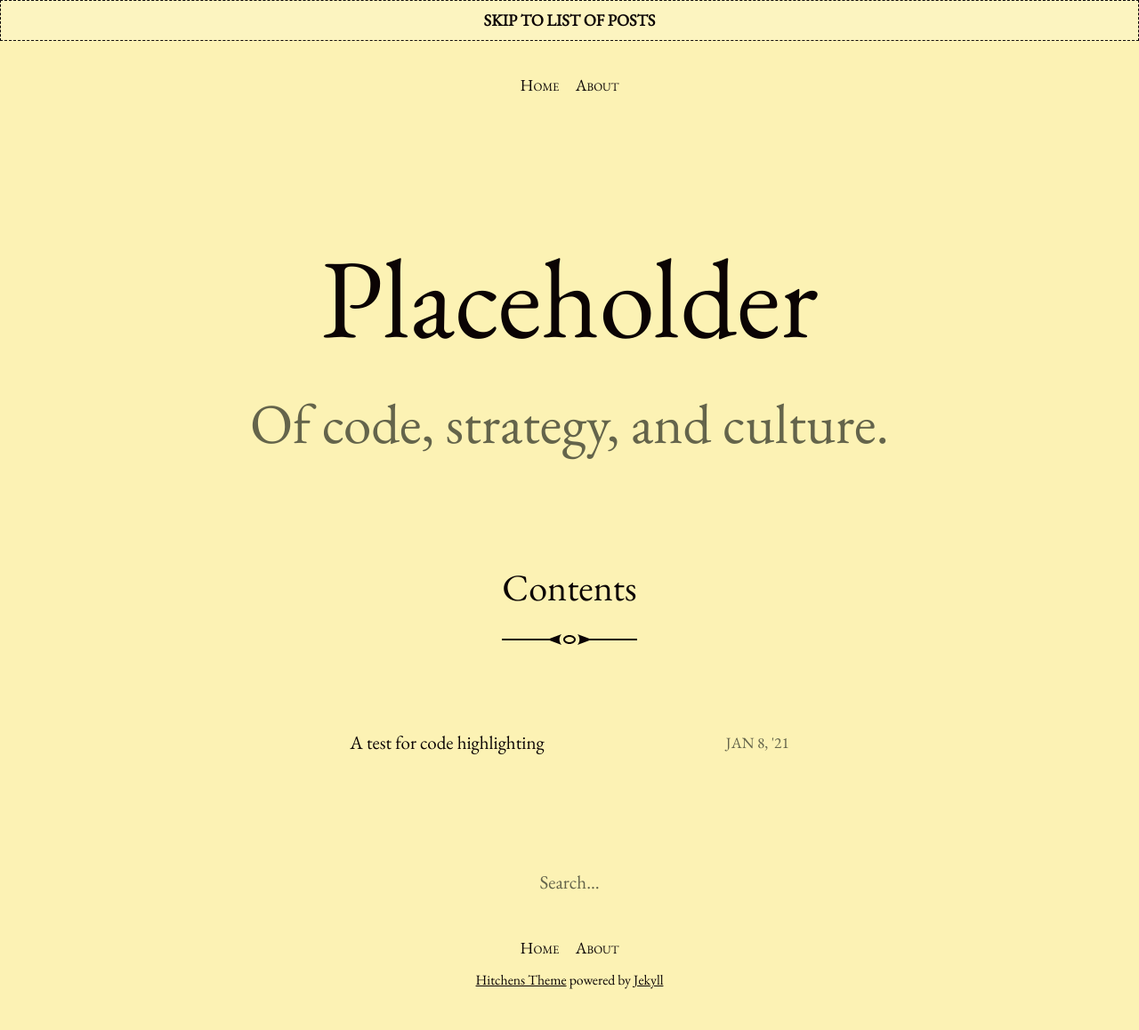
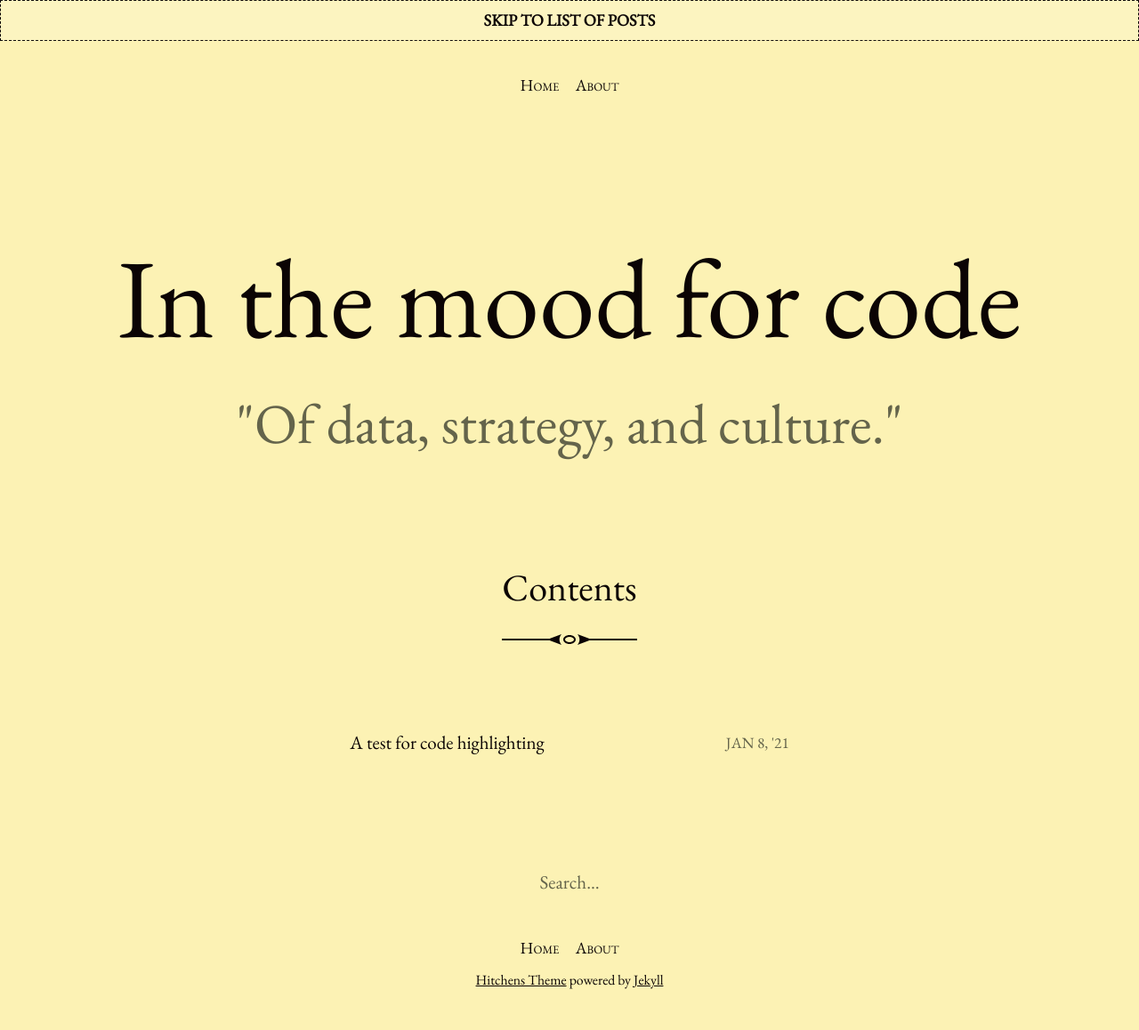
Before and after one commit to carmigno/carmigno.github.io, a Jekyll site: the page built from index.html, in a window 1280 px wide. Shown: the whole page at 89% size. Built offline with Jekyll 4.4.1, drawn with Linux system fonts in a browser that asks for light colours; the list of posts is cut into pages by our own code.

Commit message:
Updated title

```diff
--- a/_config.yml
+++ b/_config.yml
@@ -13,10 +13,10 @@
 # you will see them accessed via {{ site.title }}, {{ site.email }}, and so on.
 # You can create any custom variable you would like, and they will be accessible
 # in the templates via {{ site.myvariable }}.
-title: Placeholder
-email: gnolo@live.it
+title: "In the mood for code"
+email: "gnolo@live.it"
 description: >- # this means to ignore newlines until "baseurl:"
-  Of code, strategy, and culture.
+  "Of data, strategy, and culture."
 url: "https://carmigno.github.io" # the base hostname & protocol for your site, e.g. http://example.com
 icon: /assets/images/icon-512.png
 github_username:  carmigno
```
